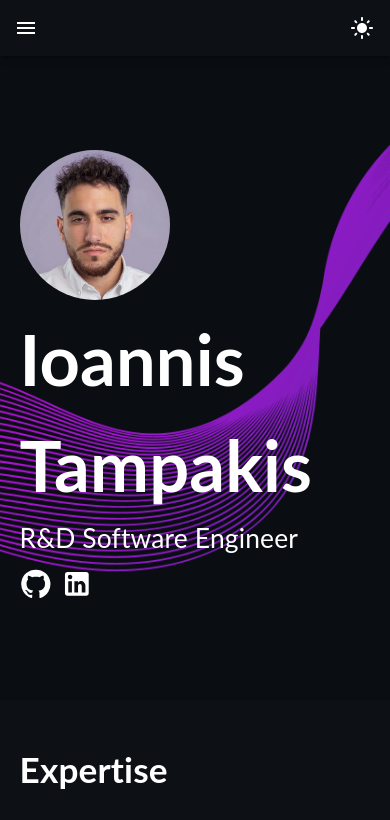
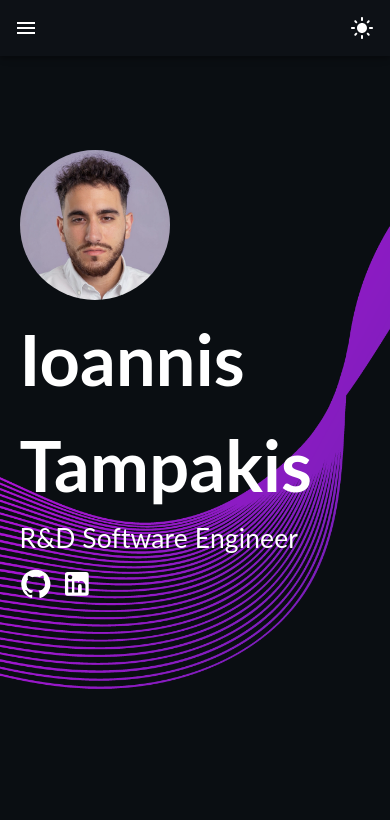
Before and after one commit to giannistbs/Portfolio, a React (Create React App) app: page / in a window 390 px wide. Shown: the top 820 px of the page. Built offline with nearby package versions, Linux system fonts and the light colour scheme.

Commit message:
Fix mobile background visibility: change fixed to scroll attachment

```diff
--- a/src/assets/styles/Main.scss
+++ b/src/assets/styles/Main.scss
@@ -138,6 +138,11 @@
             display: block;
             padding-left: 0px;
             padding-right: 0px;
+            /* Fix mobile background visibility */
+            background-attachment: scroll;
+            min-height: 100vh;
+            background-size: cover;
+            background-position: center;
         }
 
         .about-section .content {
```
